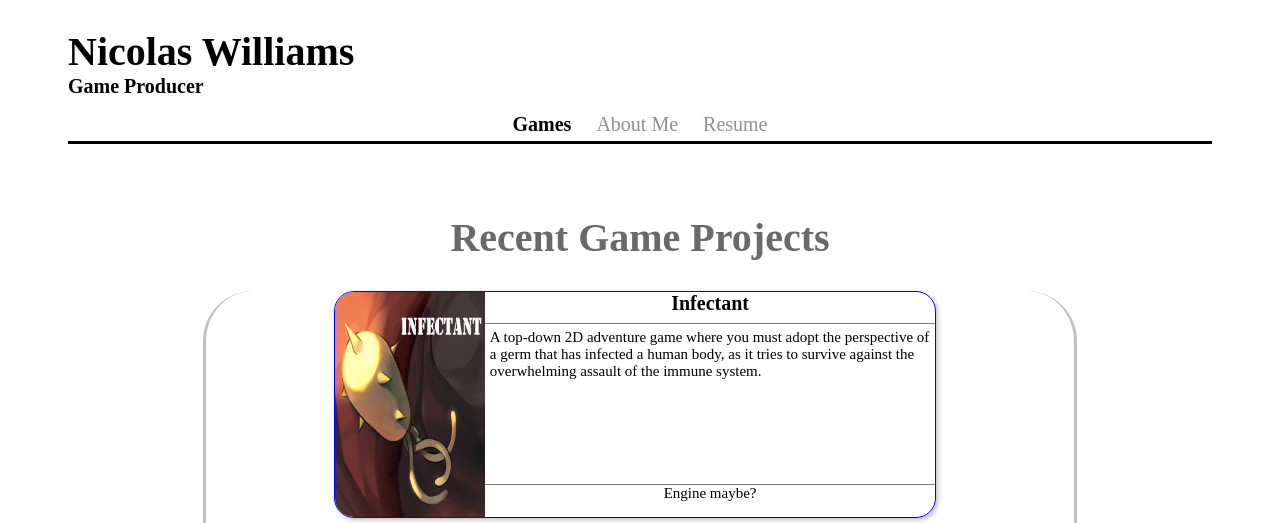
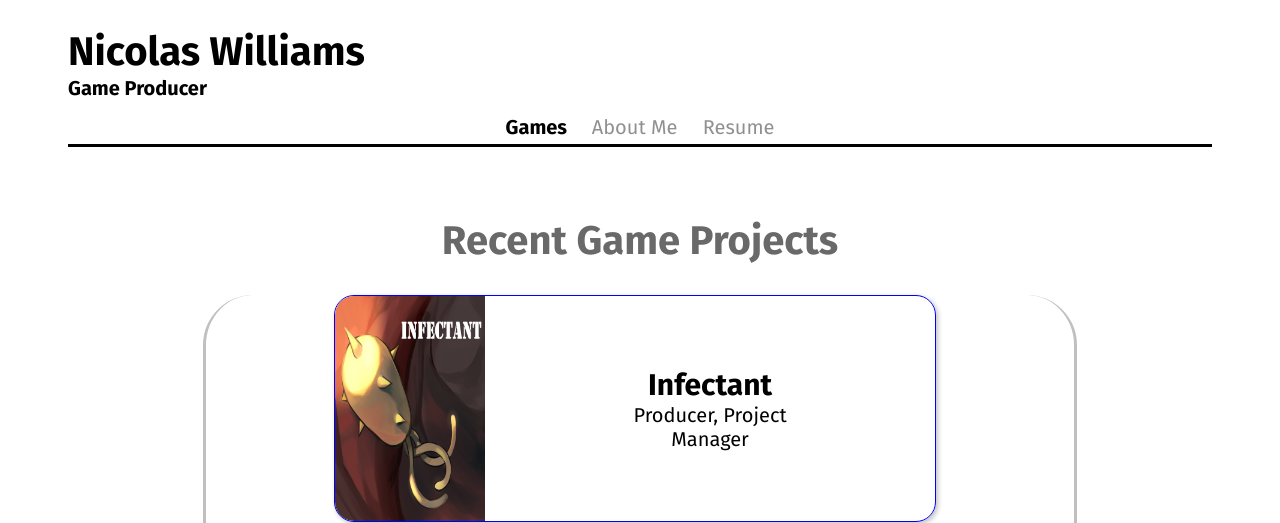
Before and after one commit to NicolasDWilliams/NicolasDWilliams.github.io, a Jekyll site: the page built from index.html, in a window 1280 px wide. Shown: the top 523 px of the page. Built offline with Jekyll 4.4.1, drawn with Linux system fonts in a browser that asks for light colours; some web fonts are replaced; some of the changed text lies outside the part shown; grey boxes are pictures that could not be loaded.

Commit message:
Minimal project page complete

```diff
--- a/_data/game-table.yml
+++ b/_data/game-table.yml
@@ -3,7 +3,6 @@
   thumbnail: /images/infectant_cover.png
   alt: infectant_image
   projectLink: /infectant
-  description: A top-down 2D adventure game where you must adopt the perspective of a germ that has infected a human body, as it tries to survive against the overwhelming assault of the immune system.
 - name: Miner Mayhem
   role: Producer, Programmer
   thumbnail: /images/miner_mayhem.png
--- a/_layouts/default.html
+++ b/_layouts/default.html
@@ -15,8 +15,12 @@
     <link rel="stylesheet" href="{{ page.stylesheet }}">
     {% endif %}
     <link rel="stylesheet" href="/assets/css/styles.css">
-    <link href="https://fonts.googleapis.com/css?family=Enriqueta:400,700"
-      rel="stylesheet">
+    <!-- <link href="https://fonts.googleapis.com/css?family=Enriqueta:400,700" -->
+    <!--   rel="stylesheet"> -->
+		<link href=
+		"https://fonts.googleapis.com/css?family=Fira+Sans:400,700&display=swap"
+		rel="stylesheet">
+
 		<!-- Javascript to update the page when any changes are made to it -->
 		<script type="text/javascript" src="http://livejs.com/live.js"></script>
 
--- a/_sass/main.scss
+++ b/_sass/main.scss
@@ -1,7 +1,7 @@
 html {
   font-size: 15px;
   /* background: #CCCCCC */
-  font-family: 'Enriqueta', serif;
+  font-family: 'Fira Sans', sans-serif;
   margin: 20px 60px 60px 60px;
 }
 
@@ -94,23 +94,37 @@ a:hover {
   height: 225px;
   width: 70%;
   margin: 25px auto;
-	// padding: 20px;
 	border-radius: 20px;
   box-shadow: 2px 2px 5px #C0C0C0;
 	overflow: hidden;
 }
 
 div.infoContainer {
-	display: grid;
-	grid-template-rows: 1fr 5fr 1fr;
+	position: relative;
+	height: 100%;
 }
 
 div.titleComponent {
+	position: absolute;
+	font-size: 30px;
+  top: 50%;
+  left: 50%;
+  transform: translate(-50%, -50%);
+  -ms-transform: translate(-50%, -50%);
+	text-align: center;
+}
+
+p#titleName {
+	font-size: 30px;
+	font-weight: bold;
+	margin: 0;
+}
+
+p#titleRole {
 	font-size: 20px;
-	text-align: center;
-	font-weight: bold;
-	border-bottom: 1px solid gray;
+	margin: 0;
 }
+
 
 div.descriptionComponent {
 	text-align: left;
@@ -138,12 +152,12 @@ img.gameImg {
   width: 100%;
   opacity: 0;
   transition: .5s ease;
-  background-color: white;
+  background-color: blue;
   /* border: 3px solid green; */
 }
 
 .overlay:hover {
-  opacity: .8;
+  opacity: .2;
 	border-radius: 20px;
 }
 
--- a/index.html
+++ b/index.html
@@ -9,10 +9,15 @@ nav-url: /
   <div class="gameContainer">
     <img class="gameImg" src="{{ game.thumbnail }}" alt="{{ game.alt }}">
 		<div class="infoContainer">
-			<div class="titleComponent"> {{ game.name }} </div>
-			<div class="descriptionComponent"> {{ game.description }}</div>
-			<div class="infoComponent"> Engine maybe? </div>
+			<div class="titleComponent">
+				<p id="titleName">{{ game.name }}</p>
+				<p id="titleRole">{{ game.role }}</p>
+			</div>
+			<!-- <div class="roleComponent"> {{ game.role }} </div> -->
+			<!-- <div class="descriptionComponent"> {{ game.description }}</div> -->
+			<!-- <div class="infoComponent"> Engine maybe? </div> -->
 		</div>
+
     <a class="gameImgLink" href="{{ game.projectLink }}">
       <div class="overlay">
         <div class="overlayText">
```
